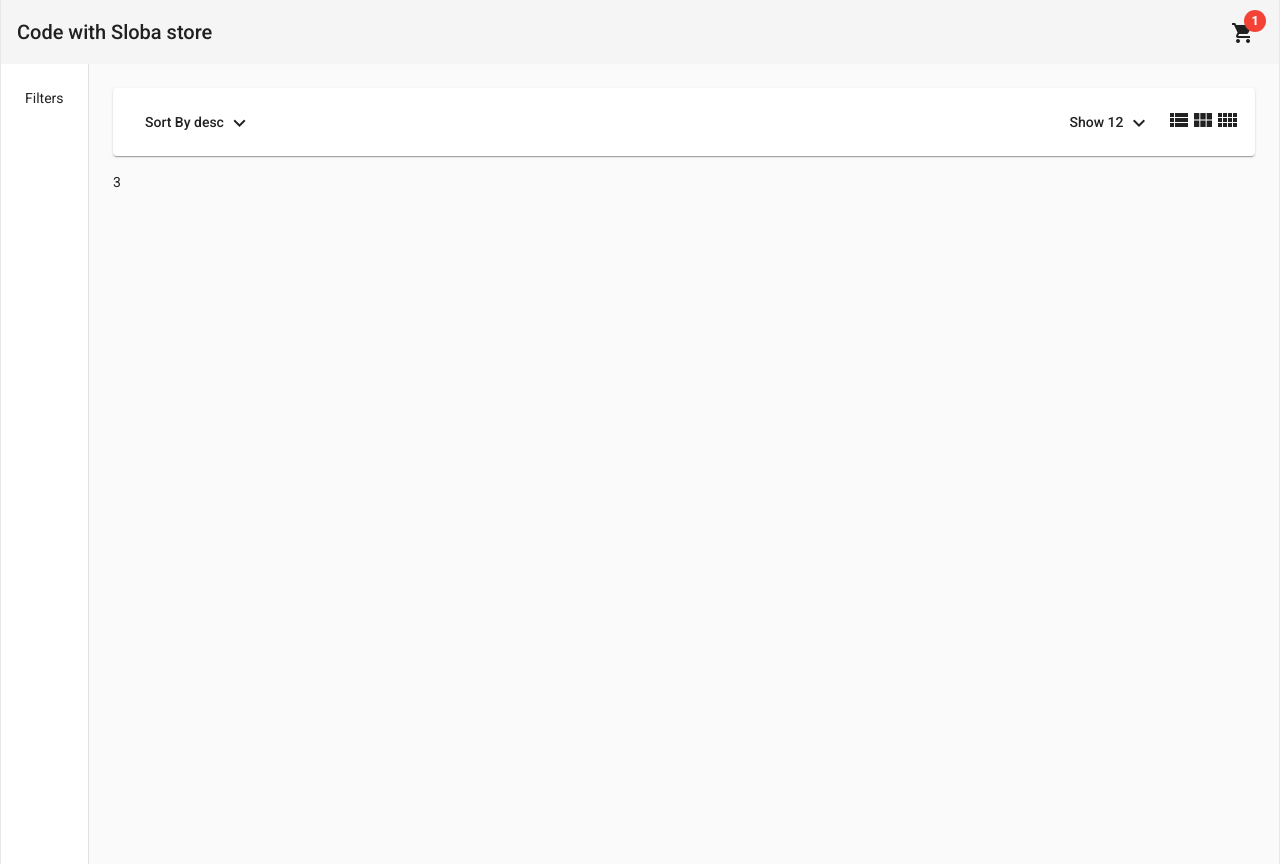
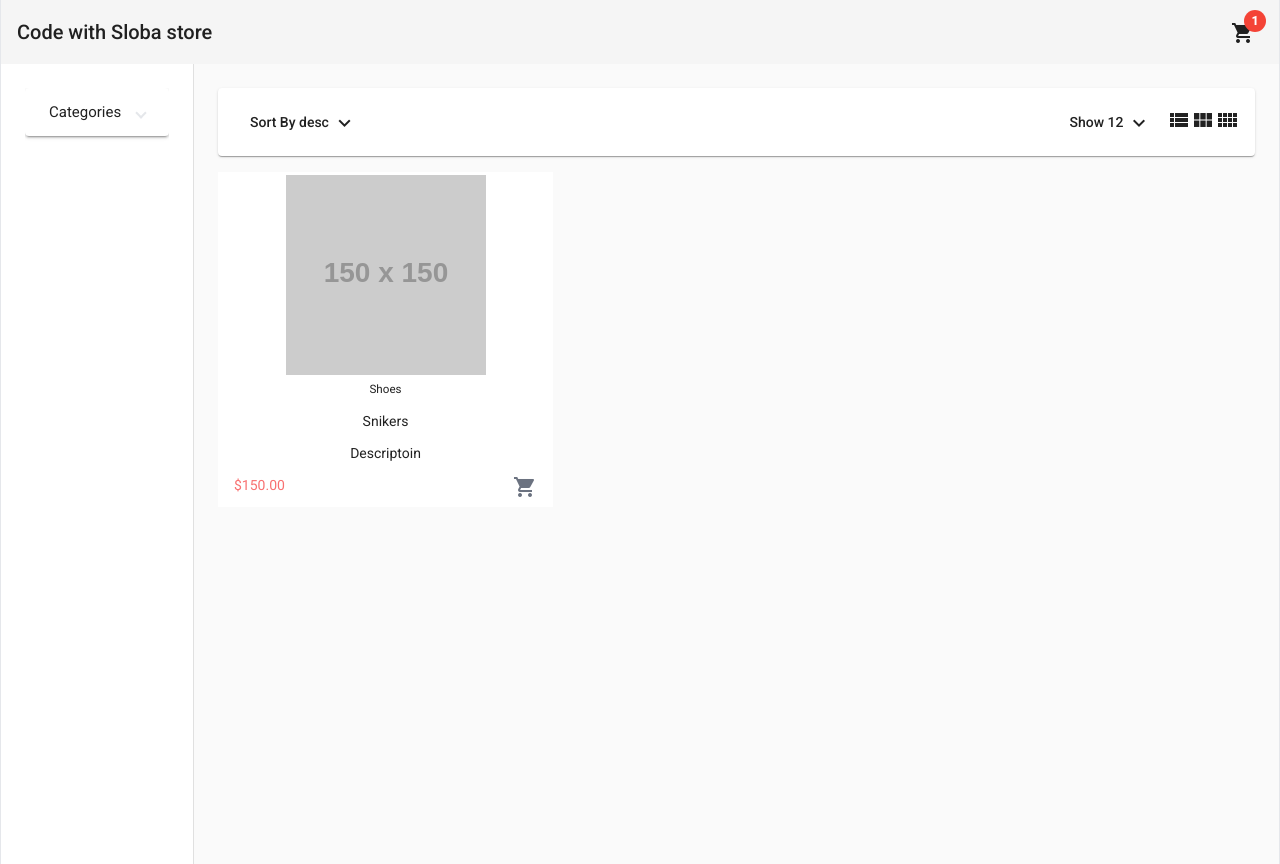
Before and after one commit to Maruf520/estore, an Angular app: page /home in a window 1280 px wide. Built offline with nearby package versions, Linux system fonts and the light colour scheme.

Commit message:
Filter Component and Product-box components are added

```diff
--- a/src/app/app.module.ts
+++ b/src/app/app.module.ts
@@ -20,13 +20,17 @@ import { BrowserAnimationsModule } from '@angular/platform-browser/animations';
 import { HeaderComponent } from './components/header/header.component';
 import { HomeComponent } from './pages/home/home.component';
 import { ProductsHeaderComponent } from './pages/home/components/products-header/products-header.component';
+import { FiltersComponent } from './pages/home/components/filters/filters.component';
+import { ProductBoxComponent } from './pages/home/components/product-box/product-box.component';
 
 @NgModule({
   declarations: [
     AppComponent,
     HeaderComponent,
     HomeComponent,
-    ProductsHeaderComponent
+    ProductsHeaderComponent,
+    FiltersComponent,
+    ProductBoxComponent
   ],
   imports: [
     BrowserModule,
--- /dev/null
+++ b/src/app/pages/home/components/filters/filters.component.html
@@ -0,0 +1,10 @@
+<mat-expansion-panel *ngIf="categories">
+<mat-expansion-panel-header>
+    <mat-panel-title>Categories</mat-panel-title>
+</mat-expansion-panel-header>
+<mat-selection-list [multiple]="false">
+<mat-list-option *ngFor="let category of categories" value="category">
+<button (click)="onShowCategory(category)">{{category}}</button>
+</mat-list-option>
+</mat-selection-list>
+</mat-expansion-panel>
--- /dev/null
+++ b/src/app/pages/home/components/filters/filters.component.ts
@@ -0,0 +1,17 @@
+import { Component, EventEmitter, OnInit, Output } from '@angular/core';
+
+@Component({
+  selector: 'app-filters',
+  templateUrl: 'filters.component.html',
+})
+export class FiltersComponent implements OnInit {
+categories = ['shoes', 'sports'];
+@Output() showCategory = new EventEmitter<string>();
+  constructor() { }
+
+  ngOnInit(): void {
+  }
+onShowCategory(category: string): void {
+this.showCategory.emit(category);
+}
+}
--- /dev/null
+++ b/src/app/pages/home/components/product-box/product-box.component.html
@@ -0,0 +1,19 @@
+<mat-card class="text-center">
+    <div>
+        <img class="mb-1 mx-auto h-[200px]"
+         src="https://via.placeholder.com/150" />
+    </div>
+    <div class="w-full">
+        <div>
+            <h5>Shoes</h5>
+            <p class="truncate hover:whitespace-normal">Snikers</p>
+            <p>Descriptoin</p>
+        </div>
+        <div class="flex justify-between">
+            <span class="text-red-400">{{150 | currency}}</span>
+            <button>
+                <mat-icon class="text-gray-500">shopping_cart</mat-icon>
+            </button>
+        </div>
+    </div>
+</mat-card>
--- /dev/null
+++ b/src/app/pages/home/components/product-box/product-box.component.ts
@@ -0,0 +1,14 @@
+import { Component, Input, OnInit } from '@angular/core';
+
+@Component({
+  selector: 'app-product-box',
+  templateUrl: 'product-box.component.html',
+})
+export class ProductBoxComponent implements OnInit {
+@Input() fullWidthMode = false;
+  constructor() { }
+
+  ngOnInit(): void {
+  }
+
+}
--- a/src/app/pages/home/home.component.html
+++ b/src/app/pages/home/home.component.html
@@ -3,11 +3,21 @@
 class="min-h-full max-w-7xl mx-auto border-x"
 >
     <mat-drawer mode="side" opened class="p-6">
-    <div>Filters</div>
+        <app-filters (showCategory)="onShowCategory($event)"></app-filters>
     </mat-drawer>
     <mat-drawer-content class="p-6">
 <app-products-header (colNumsCountChange)="onColNumsCountChange($event)"></app-products-header>
-<p>{{cols}}</p>
+        <mat-grid-list
+        gutterSize="16"
+        [cols]="cols"
+        [rowHeight]="rowHeight"
+        >
+        <mat-grid-tile>
+            <app-product-box class="w-full" [fullWidthMode]="cols === 1">
+
+            </app-product-box>
+        </mat-grid-tile>
+        </mat-grid-list>
     </mat-drawer-content>
 
 </mat-drawer-container>
--- a/src/app/pages/home/home.component.ts
+++ b/src/app/pages/home/home.component.ts
@@ -1,5 +1,6 @@
 import { Component, OnInit } from '@angular/core';
 
+const ROWS_HEIGHT: {[id: number]: number} = {1: 400, 3: 335, 4: 350};
 @Component({
   selector: 'app-home',
   templateUrl: './home.component.html',
@@ -8,12 +9,16 @@ import { Component, OnInit } from '@angular/core';
 })
 export class HomeComponent implements OnInit {
   cols = 3;
+  rowHeight = ROWS_HEIGHT[this.cols];
   constructor() { }
 
   ngOnInit(): void {
   }
   onColNumsCountChange(colsNum: number){
     this.cols = colsNum;
+    this.rowHeight = ROWS_HEIGHT[this.cols];
   }
-
+  onShowCategory(category: string){
+    console.log(category);
+  }
 }
```
